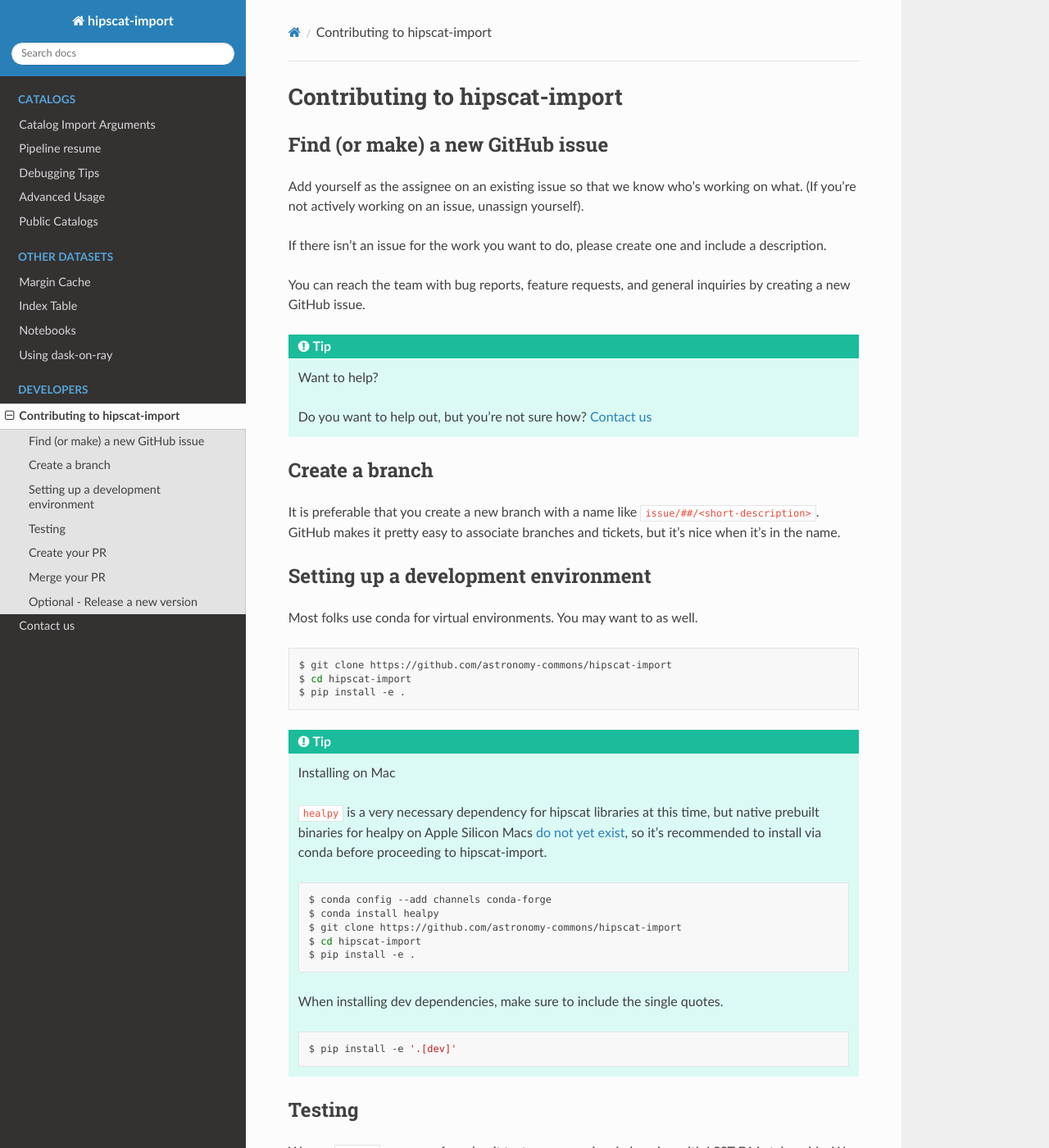
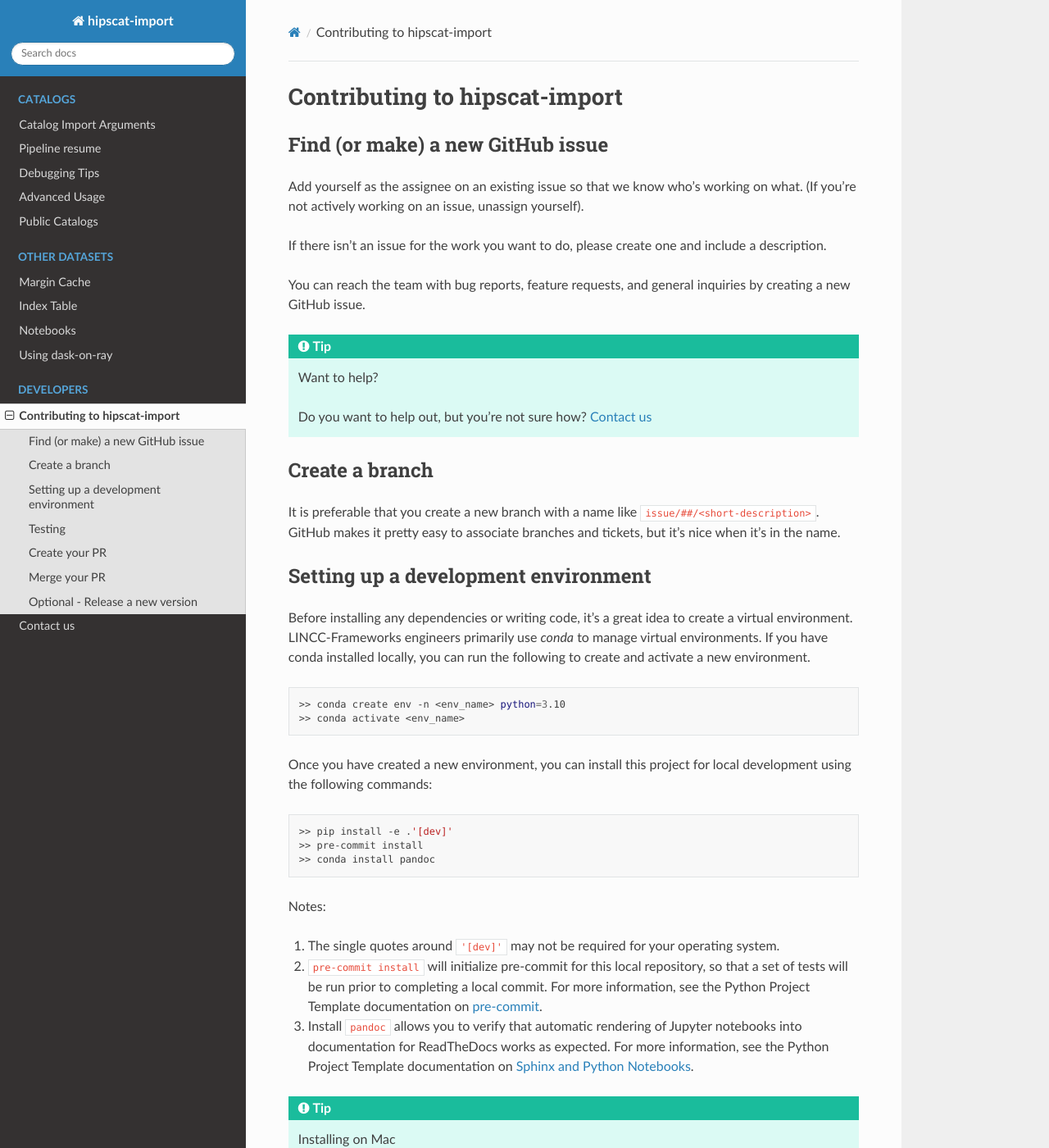
Before and after one commit to astronomy-commons/hipscat-import, a Sphinx documentation site: the page built from docs/guide/contributing.rst, in a window 1280 px wide and 1400 px high. Shown: the whole window at 82% size. Built offline with Sphinx 7.4.7 and the Read the Docs theme 2.0.0, drawn with Linux system fonts in a browser that asks for light colours; pages that are not in the unit, such as notebooks, are missing from menus; the version number could not be read and is left out.

Commit message:
Update to PPT v1.4.3

```diff
--- a/docs/guide/contributing.rst
+++ b/docs/guide/contributing.rst
@@ -28,13 +28,39 @@
 Setting up a development environment
 -------------------------------------------------------------------------------
 
-Most folks use conda for virtual environments. You may want to as well.
+Before installing any dependencies or writing code, it's a great idea to create a
+virtual environment. LINCC-Frameworks engineers primarily use `conda` to manage virtual
+environments. If you have conda installed locally, you can run the following to
+create and activate a new environment.
 
 .. code-block:: bash
 
-    $ git clone https://github.com/astronomy-commons/hipscat-import
-    $ cd hipscat-import
-    $ pip install -e .
+   >> conda create env -n <env_name> python=3.10
+   >> conda activate <env_name>
+
+
+Once you have created a new environment, you can install this project for local
+development using the following commands:
+
+.. code-block:: bash
+
+   >> pip install -e .'[dev]'
+   >> pre-commit install
+   >> conda install pandoc
+
+
+Notes:
+
+1) The single quotes around ``'[dev]'`` may not be required for your operating system.
+2) ``pre-commit install`` will initialize pre-commit for this local repository, so
+   that a set of tests will be run prior to completing a local commit. For more
+   information, see the Python Project Template documentation on
+   `pre-commit <https://lincc-ppt.readthedocs.io/en/latest/practices/precommit.html>`_.
+3) Install ``pandoc`` allows you to verify that automatic rendering of Jupyter notebooks
+   into documentation for ReadTheDocs works as expected. For more information, see
+   the Python Project Template documentation on
+   `Sphinx and Python Notebooks <https://lincc-ppt.readthedocs.io/en/latest/practices/sphinx.html#python-notebooks>`_.
+
 
 .. tip::
     Installing on Mac
```
Also changed, not shown: pyproject.toml (+9 -0 lines), .copier-answers.yml, .pre-commit-config.yaml, 7 other files.
